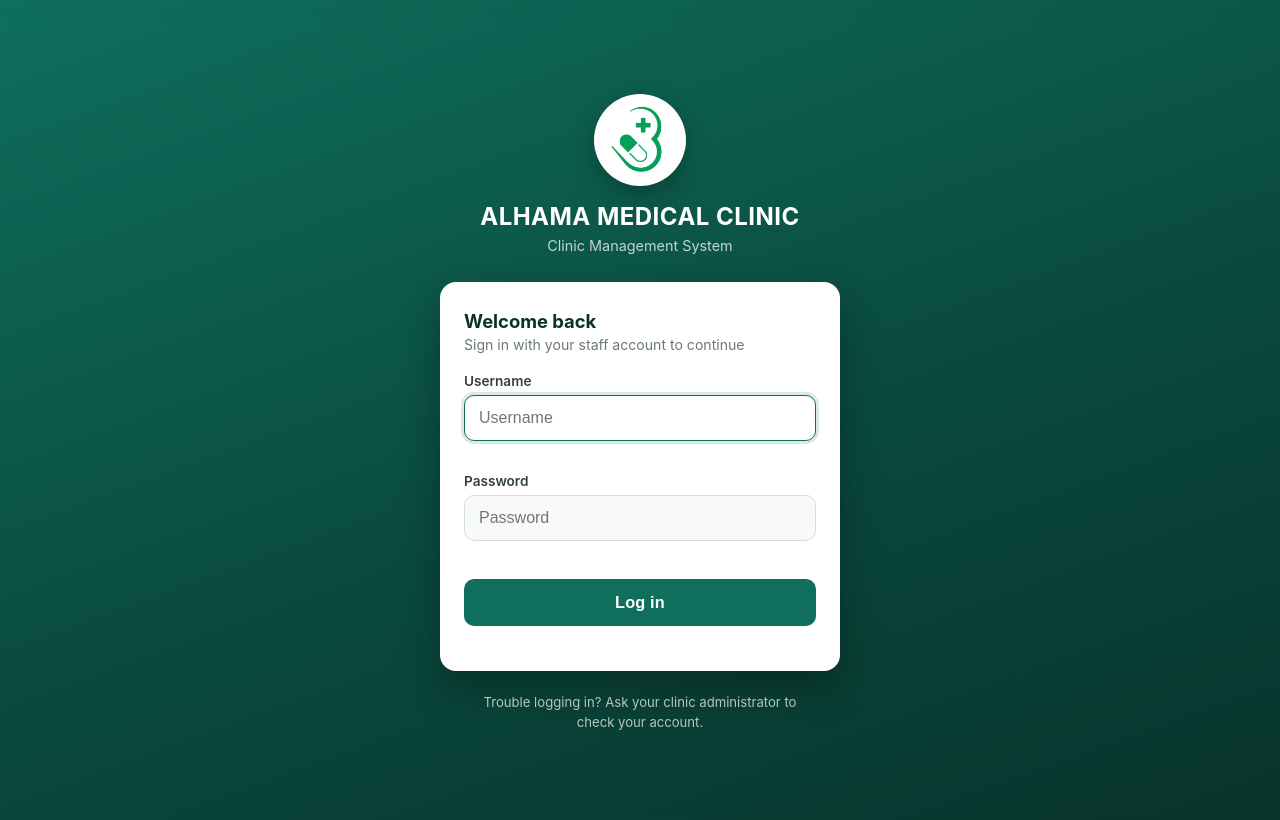
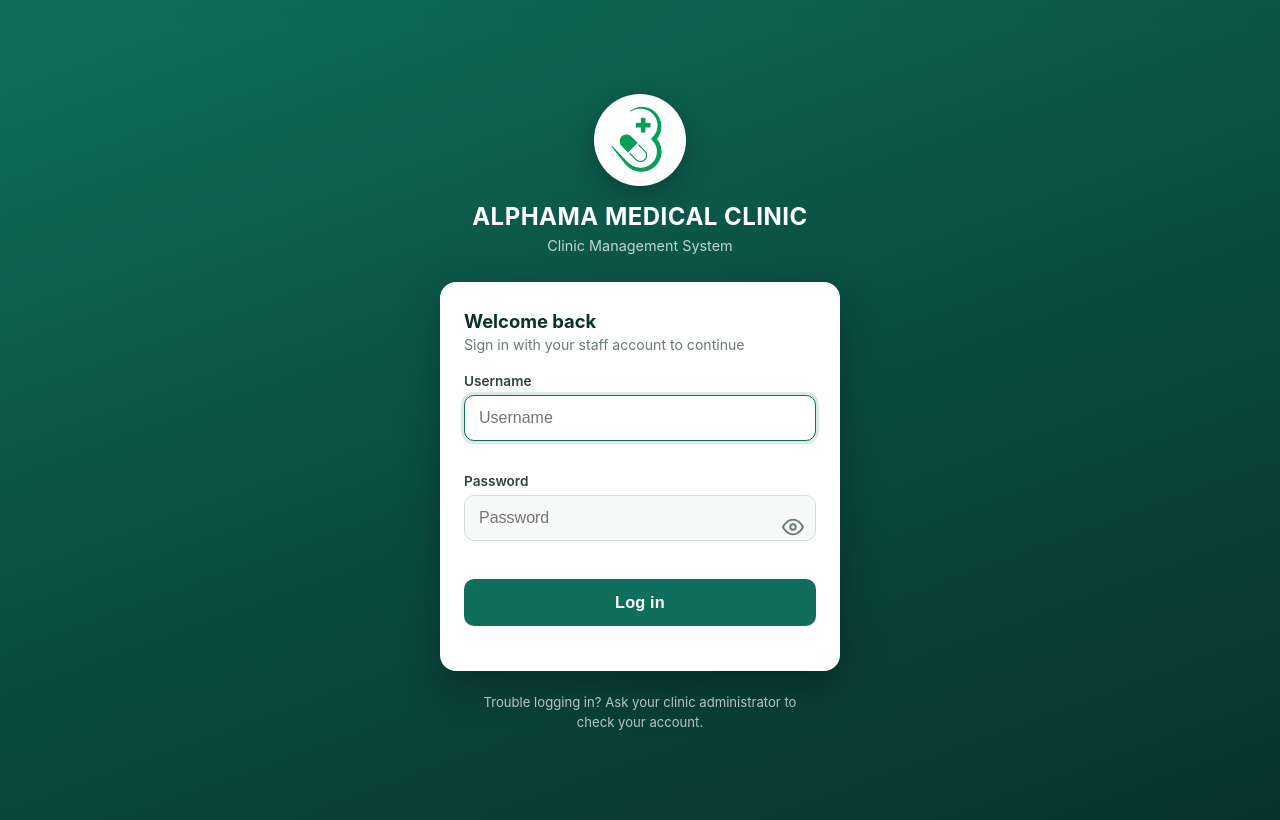
Before and after one commit to onyangomajidu-jpg/Clinic_System, a Django app: page /accounts/login/ in a window 1280 px wide. Run offline with Django 5.2, Linux system fonts and the light colour scheme.

Commit message:
Rename clinic to ALPHAMA MEDICAL CLINIC; add password show/hide eye toggle on login

```diff
--- a/accounts/templates/accounts/login.html
+++ b/accounts/templates/accounts/login.html
@@ -91,6 +91,34 @@
     background: #f8faf9;
     transition: border-color 0.15s, box-shadow 0.15s;
   }
+  /* Password visibility toggle wrapper */
+  .password-wrap {
+    position: relative;
+  }
+  .password-wrap input[type="password"],
+  .password-wrap input[type="text"] {
+    padding-right: 46px; /* room for the eye toggle button */
+  }
+  .toggle-pwd {
+    position: absolute;
+    right: 4px;
+    top: 50%;
+    transform: translateY(-50%);
+    background: transparent;
+    border: none;
+    cursor: pointer;
+    padding: 8px;
+    display: flex;
+    align-items: center;
+    justify-content: center;
+    color: #6b7a76;
+    border-radius: 8px;
+  }
+  .toggle-pwd:hover { color: #0f6e5c; background: #eef4f2; }
+  .toggle-pwd svg { width: 22px; height: 22px; display: block; }
+  .toggle-pwd .eye-off { display: none; }
+  .password-wrap.show .eye { display: none; }
+  .password-wrap.show .eye-off { display: block; }
   .login-card input[type="text"]:focus,
   .login-card input[type="password"]:focus {
     outline: none;
@@ -138,7 +166,36 @@
       {{ form.username }}
 
       <label for="{{ form.password.id_for_label }}">Password</label>
-      {{ form.password }}
+      <div class="password-wrap" id="password-wrap">
+        {{ form.password }}
+        <button type="button" class="toggle-pwd" id="toggle-pwd" aria-label="Show password" aria-pressed="false">
+          <svg class="eye" xmlns="http://www.w3.org/2000/svg" fill="none" viewBox="0 0 24 24" stroke="currentColor" stroke-width="2" stroke-linecap="round" stroke-linejoin="round" aria-hidden="true">
+            <path d="M1 12s4-8 11-8 11 8 11 8-4 8-11 8-11-8-11-8z"/>
+            <circle cx="12" cy="12" r="3"/>
+          </svg>
+          <svg class="eye-off" xmlns="http://www.w3.org/2000/svg" fill="none" viewBox="0 0 24 24" stroke="currentColor" stroke-width="2" stroke-linecap="round" stroke-linejoin="round" aria-hidden="true">
+            <path d="M17.94 17.94A10.07 10.07 0 0 1 12 20c-7 0-11-8-11-8a18.45 18.45 0 0 1 5.06-5.94"/>
+            <path d="M9.9 4.24A9.12 9.12 0 0 1 12 4c7 0 11 8 11 8a18.5 18.5 0 0 1-2.16 3.19"/>
+            <path d="M14.12 14.12a3 3 0 1 1-4.24-4.24"/>
+            <line x1="1" y1="1" x2="23" y2="23"/>
+          </svg>
+        </button>
+      </div>
+      <script>
+        (function () {
+          var wrap = document.getElementById('password-wrap');
+          var btn = document.getElementById('toggle-pwd');
+          if (!wrap || !btn) return;
+          var input = wrap.querySelector('input');
+          btn.addEventListener('click', function () {
+            var show = input.type === 'password';
+            input.type = show ? 'text' : 'password';
+            wrap.classList.toggle('show', show);
+            btn.setAttribute('aria-pressed', show ? 'true' : 'false');
+            btn.setAttribute('aria-label', show ? 'Hide password' : 'Show password');
+          });
+        })();
+      </script>
 
       <input type="hidden" name="next" value="{{ next }}">
       <button type="submit" class="primary">Log in</button>
--- a/clinic_system/context_processors.py
+++ b/clinic_system/context_processors.py
@@ -14,6 +14,6 @@ def clinic_info(request):
     The logo is served from the static directory as ``logo.png``.
     """
     return {
-        "clinic_name": getattr(settings, "CLINIC_NAME", "ALHAMA MEDICAL CLINIC"),
+        "clinic_name": getattr(settings, "CLINIC_NAME", "ALPHAMA MEDICAL CLINIC"),
         "clinic_logo": getattr(settings, "CLINIC_LOGO_URL", "/static/logo.png"),
     }
--- a/clinic_system/settings.py
+++ b/clinic_system/settings.py
@@ -244,7 +244,7 @@ SESSION_EXPIRE_AT_BROWSER_CLOSE = True
 # Without it, the app runs in simulated mode (messages are logged, not sent).
 AT_API_KEY = os.getenv("AT_API_KEY", "")
 AT_USERNAME = os.getenv("AT_USERNAME", "sandbox")
-CLINIC_NAME = os.getenv("CLINIC_NAME", "ALHAMA MEDICAL CLINIC")
+CLINIC_NAME = os.getenv("CLINIC_NAME", "ALPHAMA MEDICAL CLINIC")
 CLINIC_LOGO_URL = "/static/logo.png"
 
 # Billing configuration (UR-15 / FR-7)
--- a/core/views.py
+++ b/core/views.py
@@ -1031,7 +1031,7 @@ def pwa_manifest(request):
     PWA manifest (FR-12): enables install as a native app on mobile and desktop.
     """
     manifest = {
-        "name": "ALHAMA MEDICAL CLINIC - Clinic System",
+        "name": "ALPHAMA MEDICAL CLINIC - Clinic System",
         "short_name": "Clinic System",
         "description": "Clinic Management System for Community Health Clinics",
         "start_url": "/",
--- a/docker-compose.yml
+++ b/docker-compose.yml
@@ -34,7 +34,7 @@ services:
       DJANGO_DEBUG: ${DJANGO_DEBUG:-False}
       DJANGO_SECRET_KEY: ${DJANGO_SECRET_KEY:-dev-secret-key-change-me}
       DJANGO_ALLOWED_HOSTS: ${DJANGO_ALLOWED_HOSTS:-localhost,127.0.0.1}
-      CLINIC_NAME: ${CLINIC_NAME:-ALHAMA MEDICAL CLINIC}
+      CLINIC_NAME: ${CLINIC_NAME:-ALPHAMA MEDICAL CLINIC}
     depends_on:
       db:
         condition: service_healthy
```
